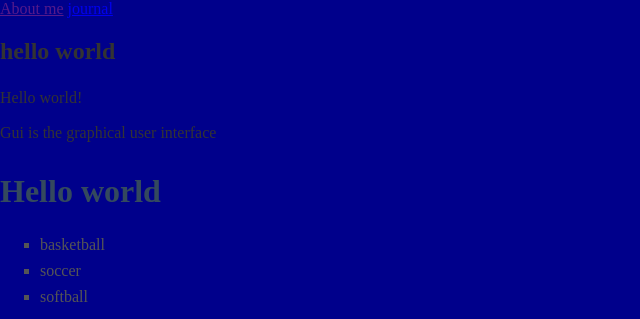
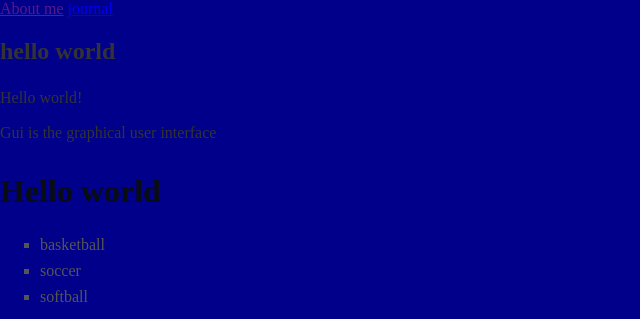
Before and after one commit to Timilehin-boyo/web_dev_take_home, a plain HTML site: page index.html in a window 1280 px wide. Shown: the top 319 px of the page, without its empty margins (0-640 px from the left). Drawn offline with Linux system fonts and the light colour scheme.

Commit message:
changed h2 color

```diff
--- a/stylesheet.css
+++ b/stylesheet.css
@@ -1,6 +1,6 @@
 h2 {
     font-size: 2em;
-    color: #34495e;
+    color: #090d11;
 }
 
 
```
